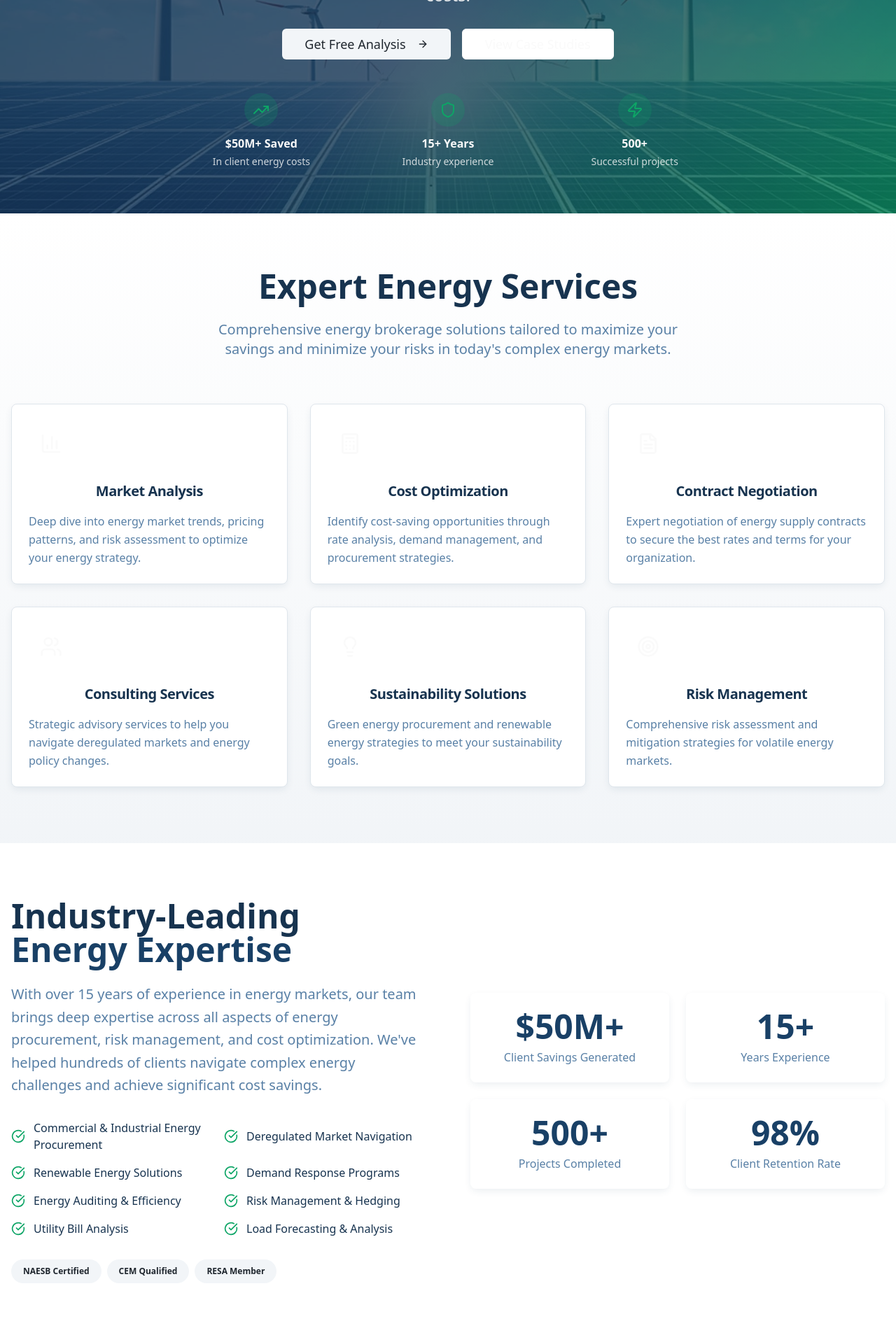
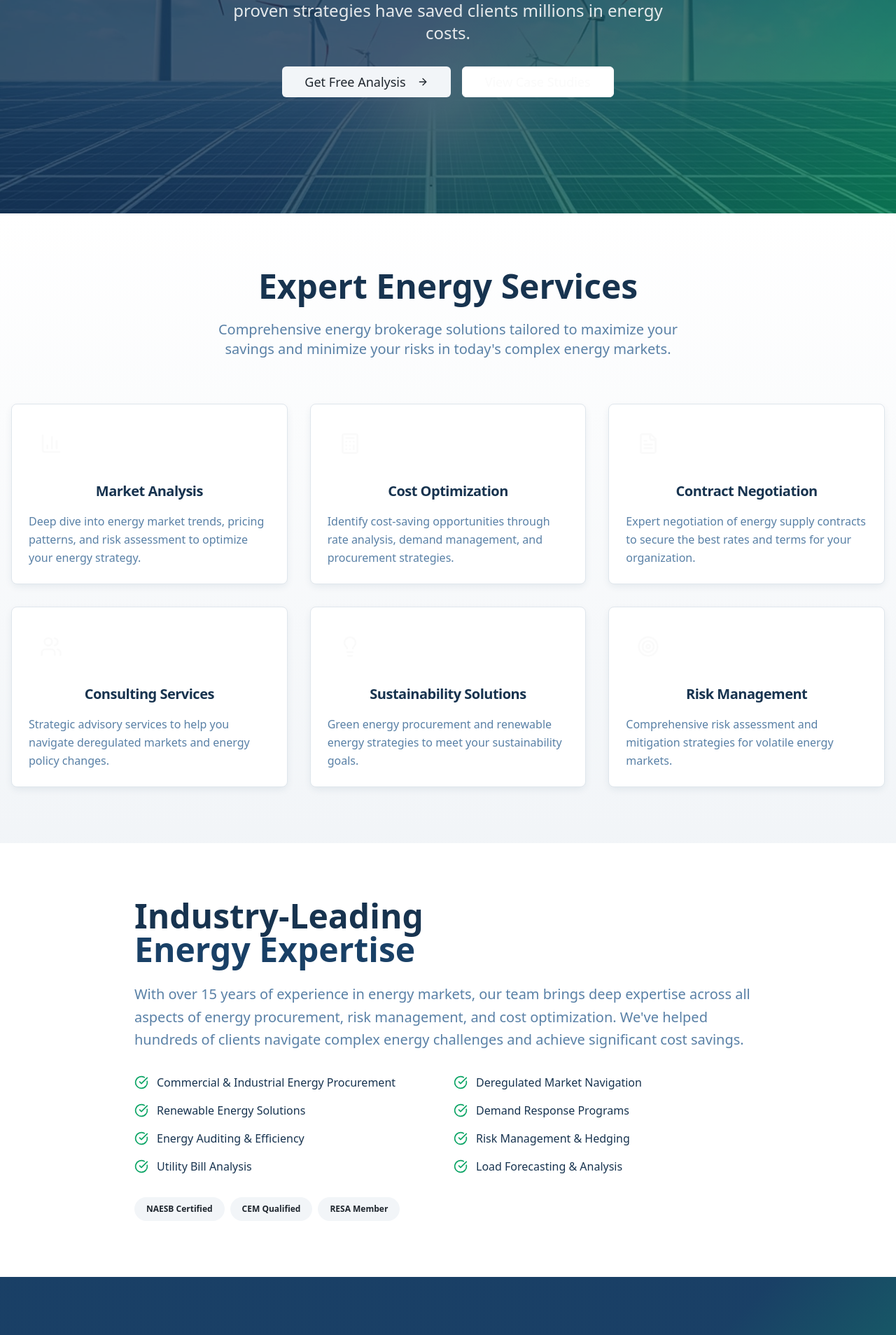
Before and after one commit to Motemis/crestpointenergy, a React (Vite) app: page / in a window 1280 px wide. Shown: the part 360-2268 px from the top of the page at 70% size. Built offline with nearby package versions, Linux system fonts and the light colour scheme; the HTML template or start-up script is replaced by a standard one.

Commit message:
Hide placeholder data</h4>
Hide statistics and metrics in the hero section until real data is available.

```diff
--- a/src/components/ExpertiseSection.tsx
+++ b/src/components/ExpertiseSection.tsx
@@ -13,17 +13,18 @@ const ExpertiseSection = () => {
     "Load Forecasting & Analysis"
   ];
 
-  const achievements = [
-    { metric: "$50M+", label: "Client Savings Generated" },
-    { metric: "15+", label: "Years Experience" },
-    { metric: "500+", label: "Projects Completed" },
-    { metric: "98%", label: "Client Retention Rate" }
-  ];
+  // Stats hidden - will sync with real data later
+  // const achievements = [
+  //   { metric: "$50M+", label: "Client Savings Generated" },
+  //   { metric: "15+", label: "Years Experience" },
+  //   { metric: "500+", label: "Projects Completed" },
+  //   { metric: "98%", label: "Client Retention Rate" }
+  // ];
 
   return (
     <section id="expertise" className="py-20 bg-background">
       <div className="container mx-auto px-4">
-        <div className="grid grid-cols-1 lg:grid-cols-2 gap-16 items-center">
+        <div className="max-w-4xl mx-auto">
           <div>
             <h2 className="text-4xl md:text-5xl font-bold text-professional-dark mb-6">
               Industry-Leading
@@ -54,18 +55,7 @@ const ExpertiseSection = () => {
             </div>
           </div>
 
-          <div className="grid grid-cols-2 gap-6">
-            {achievements.map((achievement, index) => (
-              <div key={index} className="text-center p-6 bg-gradient-subtle rounded-lg shadow-card">
-                <div className="text-4xl md:text-5xl font-bold text-energy-blue mb-2">
-                  {achievement.metric}
-                </div>
-                <div className="text-professional-medium font-medium">
-                  {achievement.label}
-                </div>
-              </div>
-            ))}
-          </div>
+          {/* Stats grid hidden - will sync with real data later */}
         </div>
       </div>
     </section>
--- a/src/components/HeroSection.tsx
+++ b/src/components/HeroSection.tsx
@@ -37,31 +37,7 @@ const HeroSection = () => {
             </Button>
           </div>
 
-          <div className="grid grid-cols-1 md:grid-cols-3 gap-8 max-w-3xl mx-auto">
-            <div className="text-center">
-              <div className="inline-flex items-center justify-center w-12 h-12 bg-accent/20 rounded-full mb-3">
-                <TrendingUp className="h-6 w-6 text-accent" />
-              </div>
-              <h3 className="font-semibold mb-1">$50M+ Saved</h3>
-              <p className="text-primary-foreground/80 text-sm">In client energy costs</p>
-            </div>
-
-            <div className="text-center">
-              <div className="inline-flex items-center justify-center w-12 h-12 bg-accent/20 rounded-full mb-3">
-                <Shield className="h-6 w-6 text-accent" />
-              </div>
-              <h3 className="font-semibold mb-1">15+ Years</h3>
-              <p className="text-primary-foreground/80 text-sm">Industry experience</p>
-            </div>
-
-            <div className="text-center">
-              <div className="inline-flex items-center justify-center w-12 h-12 bg-accent/20 rounded-full mb-3">
-                <Zap className="h-6 w-6 text-accent" />
-              </div>
-              <h3 className="font-semibold mb-1">500+</h3>
-              <p className="text-primary-foreground/80 text-sm">Successful projects</p>
-            </div>
-          </div>
+          {/* Stats hidden - will sync with real data later */}
         </div>
       </div>
     </section>
```
